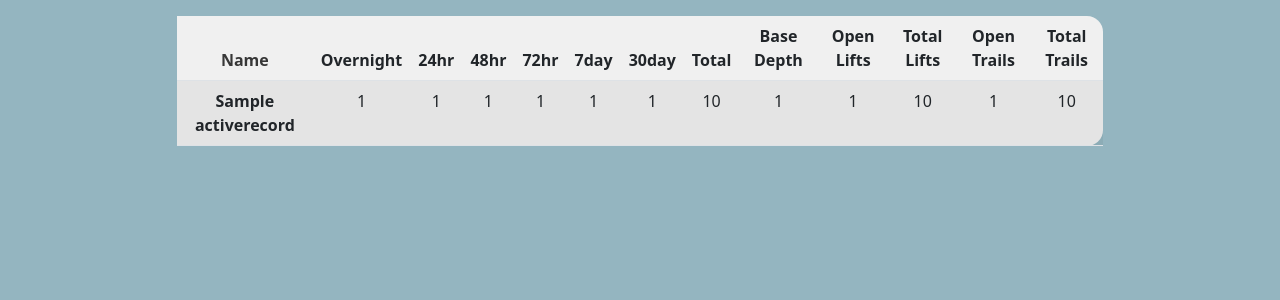
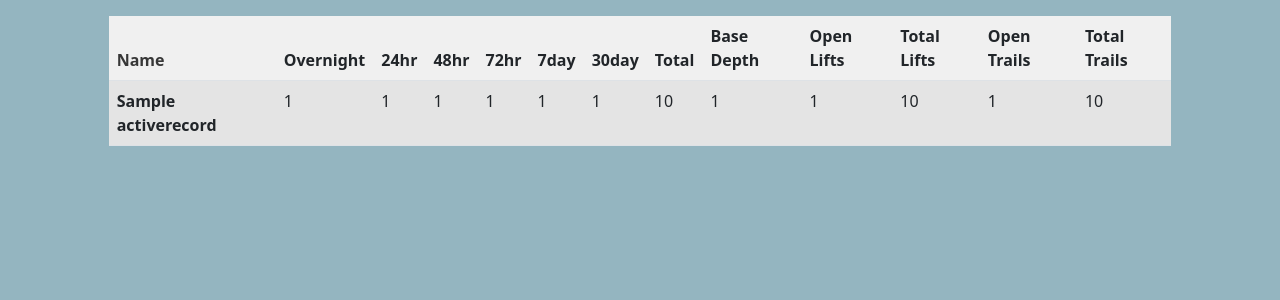
Before and after one commit to WildeSprings/SkiResortStats, a Django app: page /resorts/ in a window 1280 px wide. Shown: the top 300 px of the page. Run offline with Django 4.2, Linux system fonts and the light colour scheme; tables that the repository leaves empty hold one stand-in row (values such as "Sample post").

Commit message:
Fix table CSS

```diff
--- a/SkiResortStats/resorts/static/resorts/style.css
+++ b/SkiResortStats/resorts/static/resorts/style.css
@@ -4,11 +4,8 @@ body {
 
 .table {
   background: #f0f0f0;
-  border-radius: 1rem;
   width: 100%;
-  padding-bottom: 1rem;
   color: #212529;
-  margin-bottom: 0;
 }
 
 .table th:first-child,
--- a/SkiResortStats/resorts/templates/resorts/index.html
+++ b/SkiResortStats/resorts/templates/resorts/index.html
@@ -9,14 +9,12 @@
         <link rel="stylesheet" href="{% static 'resorts/style.css' %}">
     </head>
     <body>
-        <div class="jumbotron text-center">
+        <div class="row mt-3"></div>
         {% if resort_list %}
-            <div class="container">
-                <div class="row mt-3">
+        <div class="row justify-content-center">
             <div class="col-1"></div>
             <div class="col-10">
-                        <div class="table-responsive">
-                            <table class="table table-striped table-hover">
+                <table class="table table-responsive table-striped table-hover">
                     <thead>
                         <tr>
                             <th scope="col"> Name </th>
@@ -55,10 +53,7 @@
                     </tbody>
                 </table>
             </div>
-                    </div>
             <div class="col-1"></div>
-            </div>
-        </div>
         </div>
         {% else %}
         <p>No resorts are available.</p>
```
Lines whose indentation alone changed are shown as unchanged.
